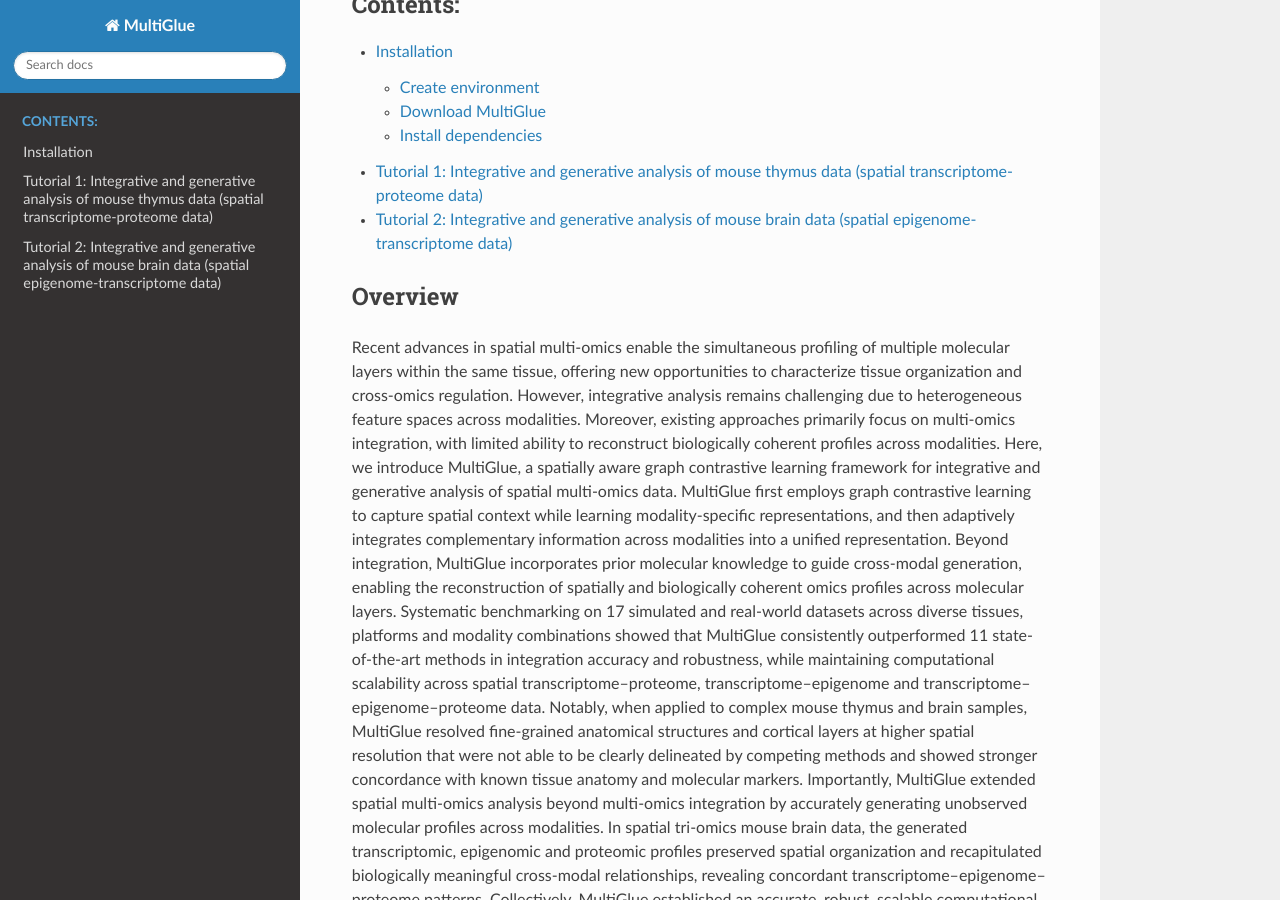
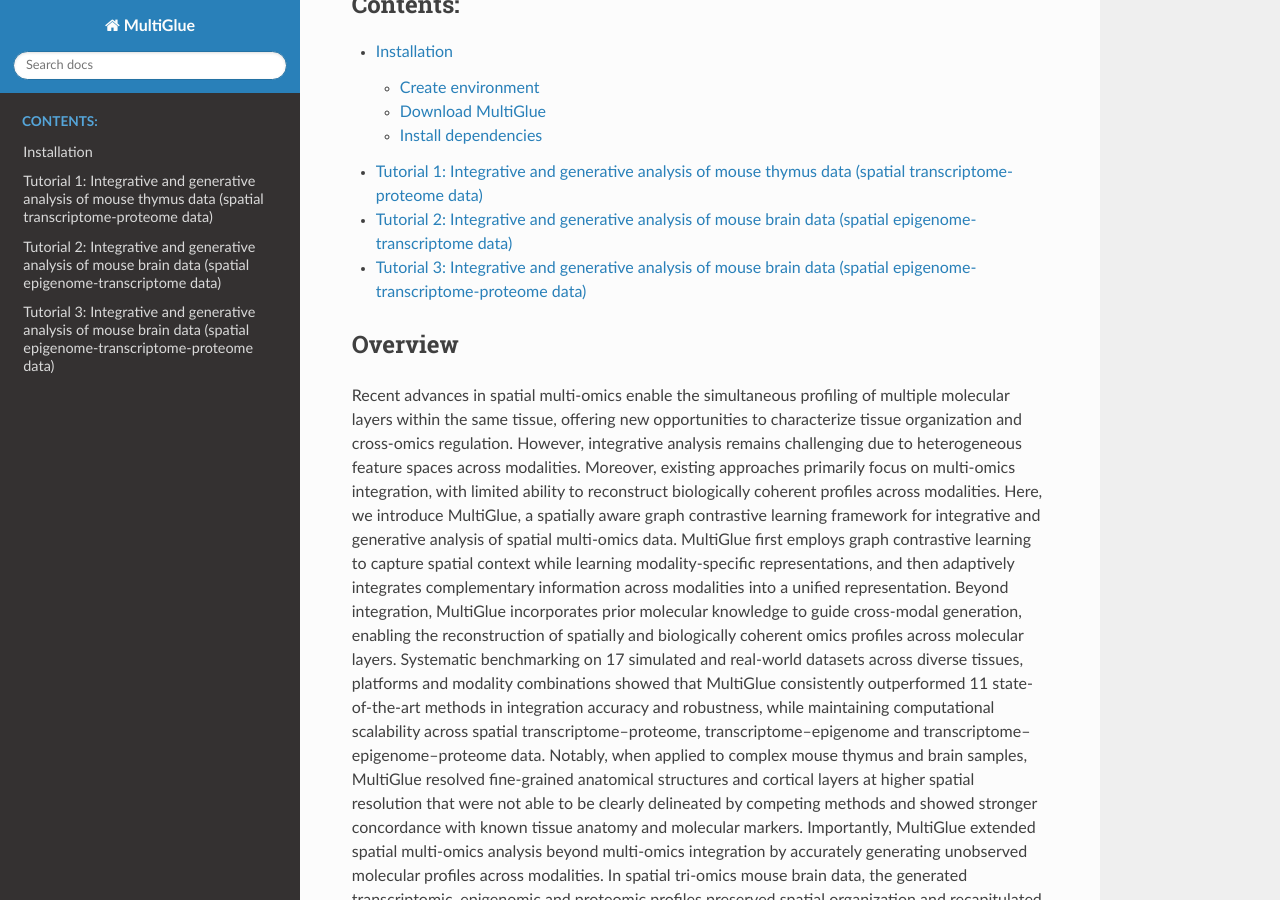
Before and after one commit to CSQxiaogongju/MultiGlue, a Sphinx documentation site: the page built from docs/source/index.rst, in a window 1280 px wide and 900 px high, scrolled down 369 px. Built offline with Sphinx 7.4.7 and the Read the Docs theme 3.1.0, drawn with Linux system fonts in a browser that asks for light colours.

Commit message:
Update index.rst

```diff
--- a/docs/source/index.rst
+++ b/docs/source/index.rst
@@ -25,6 +25,7 @@ documentation for details.
    installation
    tutorials/Tutorial1_Mouse_Thymus
    tutorials/Tutorial2_P22_Mouse_Brain
+   tutorials/Tutorial3_Mouse_Brain(spatial epigenome-transcriptome-proteome data)
 
 
 Overview
```
